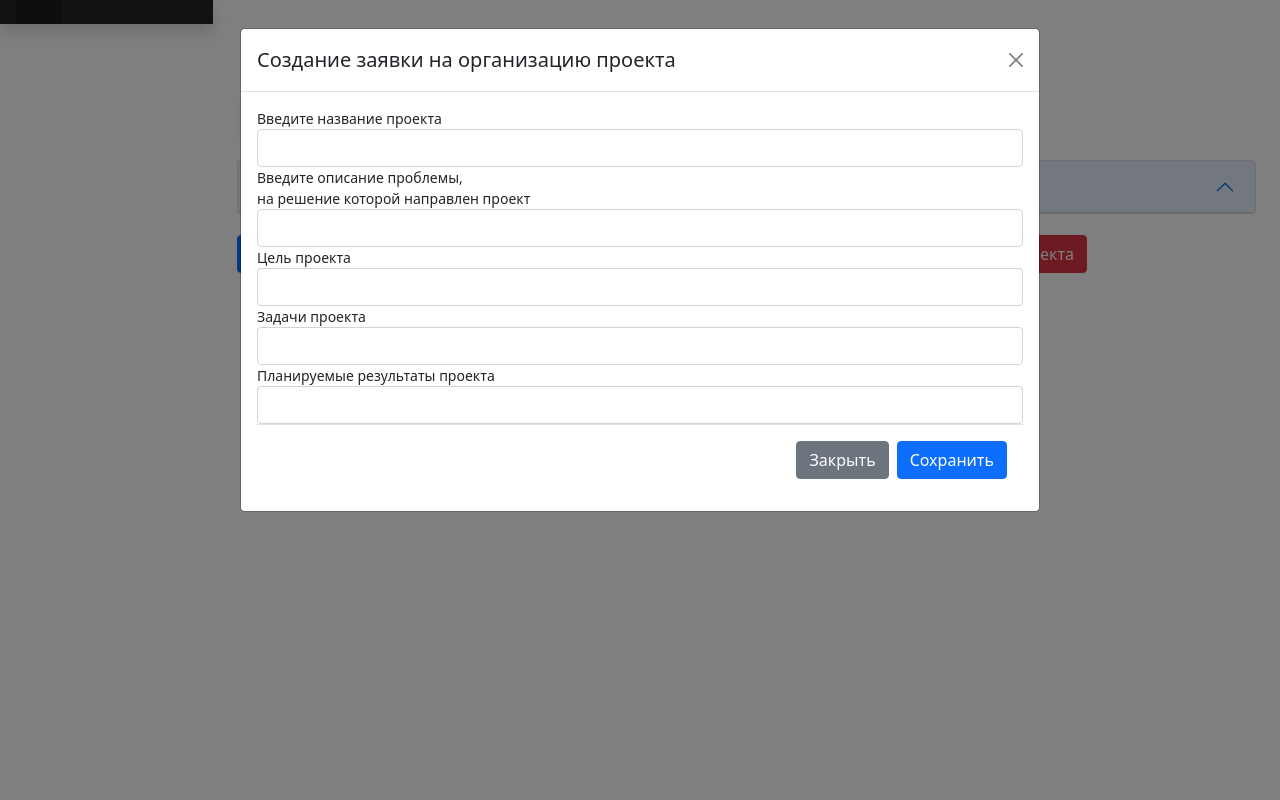
After one commit to Yurakuz-coder/projectsystem, a Flask app: page /admin/projects in a window 1280 px wide, after a click on "Создать заявку на организацию проекта". The commit adds this page. Run offline with Flask 3, Linux system fonts and the light colour scheme; parts of the project's set-up code (start-up, migrations or seed data) failed here and were passed over; some libraries are stand-ins or nearby versions.

Commit message:
fix: добавил некоторые фичи

```diff
--- a/routes.py
+++ b/routes.py
@@ -1785,34 +1785,30 @@ def iniciators_project():
             .join(PassportOfProjects)
             .join(StadiaOfProjects)
             .filter(PassportOfProjects.IDinitpr == idinitpr)
+            .order_by(PassportOfProjects.passportName)
         )
         projects = db_sessions.execute(select_projects).all()
         return render_template("iniciators_projects.html", projects=projects)
     if request.method == "POST":
         select = get_select()
         db_sessions = get_session()
-        idorg = session["user"][0]
-        fio_filters = request.form["fioFilter"]
-        pos_filters = request.form["posFilter"]
-        where_fio_filters = (
-            Initiatorsofprojects.FullName.ilike("%" + fio_filters + "%")
-            if fio_filters
+        idorg = idinitpr = session["user"][1]
+        project_filter = request.form["projectFilter"]
+        where_project_filter = (
+            PassportOfProjects.passportName.ilike("%" + project_filter + "%")
+            if project_filter
             else text("1=1")
         )
-        where_org_filters = (
-            Initiatorsofprojects.initprPositions.ilike("%" + pos_filters + "%")
-            if pos_filters
-            else text("1=1")
-        )
-        select_inicators = (
-            select(Initiatorsofprojects)
-            .filter(Initiatorsofprojects.IDorg == idorg)
-            .where(where_fio_filters)
-            .where(where_org_filters)
-            .order_by(Initiatorsofprojects.FullName)
-        )
-        inic = db_sessions.execute(select_inicators).all()
-        return render_template("resultTableInic.html", inic=inic)
+        select_projects = (
+            select(Projects, PassportOfProjects, StadiaOfProjects)
+            .join(PassportOfProjects)
+            .join(StadiaOfProjects)
+            .where(where_project_filter)
+            .filter(PassportOfProjects.IDinitpr == idinitpr)
+            .order_by(PassportOfProjects.passportName)
+        )
+        projects = db_sessions.execute(select_projects).all()
+        return render_template("resultAccordionProjects.html", projects=projects)
 
 
 @pages.route("/iniciators/addProject", methods=["POST"])
@@ -1833,9 +1829,9 @@ def iniciators_add_project():
         passportPurpose=purpose,
         passportTasks=tasks,
         passportResults=result,
-        passportPattern=1,
-        passportFull=2,
-        passportSigned=3,
+        passportPattern='',
+        passportFull='',
+        passportSigned='',
     )
     db_sessions.add(add_passport)
     db_sessions.flush()
@@ -1849,4 +1845,136 @@ def iniciators_add_project():
 
 @pages.route("/iniciators/modifyProject", methods=["POST"])
 def iniciators_modify_project():
-    pass
+    idprojects = request.form('modifyProject')
+    projectName = request.form["projectName"]
+    problem = request.form["problem"]
+    purpose = request.form["purpose"]
+    tasks = request.form["tasks"]
+    result = request.form["result"]
+    npr = (
+        db_sessions.query(PassportOfProjects)
+        .filter(PassportOfProjects.IDprojects == idprojects)
+        .first()
+    )
+
+    if str(projectName) != "":
+        npr.passportName = str(projectName)
+    if str(problem) != "":
+        npr.passportProblem = str(problem)
+    if str(purpose) != "":
+        npr.passportPurpose = str(purpose)
+    if str(tasks) != "":
+        npr.passportTasks = str(tasks)
+    if str(result) != "":
+        npr.passportResults = str(result)
+
+    db_sessions.commit()
+    return redirect("/iniciators/projects")
+
+
+@pages.route("/admin/projects", methods=["GET", "POST"])
+def admin_project():
+    if request.method == "GET":
+        select = get_select()
+        db_sessions = get_session()
+        select_projects = (
+            select(Projects, PassportOfProjects, StadiaOfProjects)
+            .join(PassportOfProjects)
+            .join(StadiaOfProjects)
+            .order_by(PassportOfProjects.passportName)
+        )
+        projects = db_sessions.execute(select_projects).all()
+        return render_template("projects.html", projects=projects)
+    if request.method == "POST":
+        select = get_select()
+        db_sessions = get_session()
+        project_filter = request.form["projectFilter"]
+        where_project_filter = (
+            PassportOfProjects.passportName.ilike("%" + project_filter + "%")
+            if project_filter
+            else text("1=1")
+        )
+        select_projects = (
+            select(Projects, PassportOfProjects, StadiaOfProjects)
+            .join(PassportOfProjects)
+            .join(StadiaOfProjects)
+            .where(where_project_filter)
+            .order_by(PassportOfProjects.passportName)
+        )
+        projects = db_sessions.execute(select_projects).all()
+        return render_template("resultAccordionProjects.html", projects=projects)
+
+
+@pages.route("/admin/addProject", methods=["POST"])
+def admin_add_project():
+    db_sessions = get_session()
+    idinitpr = session["user"][1]
+    projectName = str(request.form["projectName"])
+    problem = str(request.form["problem"])
+    purpose = str(request.form["purpose"])
+    tasks = str(request.form["tasks"])
+    result = str(request.form["result"])
+
+    add_passport = PassportOfProjects(
+        IDinitpr=idinitpr,
+        passportName=projectName,
+        passportDate=datetime.now(),
+        passportProblem=problem,
+        passportPurpose=purpose,
+        passportTasks=tasks,
+        passportResults=result,
+        passportPattern='',
+        passportFull='',
+        passportSigned='',
+    )
+    db_sessions.add(add_passport)
+    db_sessions.flush()
+    idpassport = add_passport.IDpassport
+
+    add_project = Projects(IDpassport=idpassport, IDstadiaofpr=1)
+    db_sessions.add(add_project)
+    db_sessions.commit()
+    return redirect("/admin/projects")
+
+
+@pages.route("/admin/modifyProject", methods=["POST"])
+def admin_modify_project():
+    idprojects = request.form('modifyProject')
+    projectName = request.form["projectName"]
+    problem = request.form["problem"]
+    purpose = request.form["purpose"]
+    tasks = request.form["tasks"]
+    result = request.form["result"]
+    npr = (
+        db_sessions.query(PassportOfProjects)
+        .filter(PassportOfProjects.IDprojects == idprojects)
+        .first()
+    )
+
+    if str(projectName) != "":
+        npr.passportName = str(projectName)
+    if str(problem) != "":
+        npr.passportProblem = str(problem)
+    if str(purpose) != "":
+        npr.passportPurpose = str(purpose)
+    if str(tasks) != "":
+        npr.passportTasks = str(tasks)
+    if str(result) != "":
+        npr.passportResults = str(result)
+
+    db_sessions.commit()
+    return redirect("/admin/projects")
+
+@pages.route("/admin/deleteProject", methods=["POST"])  # удалить инициатора проектов
+def admin_delete_project():
+    idproject = int(request.form["deleteProject"])
+    db_sessions = get_session()
+    project = db_sessions.query(Projects).filter(
+        Projects.IDprojects == idproject
+    ).first()
+    db_sessions.query(Projects).filter(
+        Projects.IDprojects == idproject
+    ).delete()
+    db_sessions.query(PassportOfProjects).filter(PassportOfProjects.IDpassport == project.IDpassport).delete()
+    db_sessions.commit()
+    return redirect("/admin/projects")
--- /dev/null
+++ b/static/reg_projects.js
@@ -0,0 +1,27 @@
+function applyProjectFilters() {
+  const projectFilter = document.getElementById("projectFilter").value;
+  if (!projectFilter) {
+    return;
+  }
+  getDataProject(projectFilter);
+}
+
+function dropProjectFilter() {
+  getDataProject(null);
+}
+
+function getDataProject(projectFilter) {
+  $.ajax({
+    type: "POST",
+    url: "/iniciators/projects",
+    dataSrc: "data",
+    data: { projectFilter },
+    success: function (data) {
+      const accordion = document.getElementById("projectsAccordion");
+      accordion.innerHTML = data;
+    },
+    error: function (err) {
+      console.log(err);
+    },
+  });
+}
--- a/templates/base.html
+++ b/templates/base.html
@@ -65,6 +65,7 @@
     <script src="{{ url_for('static', filename='reg_cafedra.js') }}"></script>
     <script src="{{ url_for('static', filename='send_mail.js') }}"></script>
     <script src="{{ url_for('static', filename='reg_inic.js') }}"></script>
+    <script src="{{ url_for('static', filename='reg_projects.js') }}"></script>
     <!-- <script src="{{ url_for('static', filename='reg_group_members.js') }}"></script> -->
 </body>
 
--- /dev/null
+++ b/templates/projects.html
@@ -0,0 +1,168 @@
+{% extends "base.html" %}
+{% set active_page = "projects" %}
+{% block content %}
+<h1>Проекты</h1>
+<br />
+<div class="btn-group" role="group">
+    <a class="btn btn-light" data-bs-toggle="collapse" href="#collapseFilters" role="button" aria-expanded="false"
+        aria-controls="collapseFilters">
+        Добавить фильтры
+    </a>
+</div>
+<br />
+<div class="collapse" id="collapseFilters">
+    <br />
+    <input type="text" id="projectFilter" class="form-control" placeholder="Фильтр по названию проекта"
+        aria-label="projectFilter" aria-describedby="basic-addon1">
+    <br />
+    <div class="btn-group" role="group">
+        <button type="button" class="btn btn-secondary" id="buttonFilter" onClick="applyProjectFilters()">
+            Применить фильтры
+        </button>
+        <button type="button" class="btn btn-light" id="buttonDropFilter" onClick="dropProjectFilter()">
+            Сбросить фильтр
+        </button>
+    </div>
+</div>
+<br />
+<div class="accordion" id="projectsAccordion">
+    {% include "resultAccordionProjects.html" %}
+</div>
+<br>
+<div class="btn-group" role="group">
+    <button type="button" class="btn btn-primary" data-bs-toggle="modal" data-bs-target="#modalAdd">
+        Создать заявку на организацию проекта
+    </button>
+    <button type="button" class="btn btn-warning" data-bs-toggle="modal" data-bs-target="#modalModify">
+        Редактировать паспорт проекта
+    </button>
+    <button type="button" class="btn btn-danger" data-bs-toggle="modal" data-bs-target="#modalDelete">
+        Удалить паспорт проекта
+    </button>
+</div>
+
+<div class="modal fade" id="modalAdd" tabindex="-1" aria-labelledby="modalAddLabel" aria-hidden="true">
+    <div class="modal-dialog modal-lg">
+        <div class="modal-content">
+            <div class="modal-header">
+                <h5 class="modal-title" id="modalAddLabel">Создание заявки на организацию проекта</h5>
+                <button type="button" class="btn-close" data-bs-dismiss="modal" aria-label="Close"></button>
+            </div>
+            <div class="modal-body">
+                <form action="addProject" method="post">
+                    <div class="form-group">
+                        <label for="projectName" class="form-select-label">Введите название проекта</label>
+                        <input type="text" class="form-control" id="projectName" name="projectName" required>
+                    </div>
+                    <div class="form-group">
+                        <label for="problem" class="form-select-label">Введите описание проблемы, <br>на решение которой
+                            направлен проект</label>
+                        <input type="text" class="form-control" id="problem" name="problem" required>
+                    </div>
+                    <div class="form-group">
+                        <label for="purpose" class="form-select-label">Цель проекта</label>
+                        <input type="text" class="form-control" id="purpose" name="purpose" required>
+                    </div>
+                    <div class="form-group">
+                        <label for="tasks" class="form-select-label">Задачи проекта</label>
+                        <input type="text" class="form-control" id="tasks" name="tasks" required>
+                    </div>
+                    <div class="form-group">
+                        <label for="result" class="form-select-label">Планируемые результаты проекта</label>
+                        <input type="text" class="form-control" id="result" name="result" required>
+                    </div>
+                    <div class="modal-footer">
+                        <button type="button" class="btn btn-secondary" data-bs-dismiss="modal">Закрыть</button>
+                        <button type="submit" class="btn btn-primary">Сохранить</button>
+                    </div>
+                </form>
+            </div>
+        </div>
+    </div>
+</div>
+
+<div class="modal fade" id="modalModify" tabindex="-1" aria-labelledby="modalModifyLabel" aria-hidden="true">
+    <div class="modal-dialog modal-lg">
+        <div class="modal-content">
+            <div class="modal-header">
+                <h5 class="modal-title" id="modalModifyLabel">Редактировать паспорт проекта</h5>
+                <button type="button" class="btn-close" data-bs-dismiss="modal" aria-label="Close"></button>
+            </div>
+            <div class="modal-body">
+                <form action="modifyProject" method="post">
+                    <div class="form-group">
+                        <label for="modifyProject" class="form-select-label">Выберите проект</label>
+                        <select class="form-select" name="modifyProject" {% if projects==[] %} disabled {% endif %}>
+                            {% for el in projects %}
+                            <option value="{{ el.Projects.IDprojects }}"> {{ el.PassportOfProjects.passportName }}
+                            </option>
+                            {% endfor %}
+                            {% if projects == [] %}
+                            <option value="">Проекты не найдены</option>
+                            {% endif %}
+                        </select>
+                    </div>
+                    <div class="form-group">
+                        <label for="projectName" class="form-select-label">Введите название проекта</label>
+                        <input type="text" class="form-control" id="projectName" name="projectName">
+                    </div>
+                    <div class="form-group">
+                        <label for="problem" class="form-select-label">Введите описание проблемы, на решение которой
+                            направлен проект</label>
+                        <input type="text" class="form-control" id="problem" name="problem">
+                    </div>
+                    <div class="form-group">
+                        <label for="goal" class="form-select-label">Цель проекта</label>
+                        <input type="text" class="form-control" id="goal" name="goal">
+                    </div>
+                    <div class="form-group">
+                        <label for="tasks" class="form-select-label">Задачи проекта</label>
+                        <input type="text" class="form-control" id="tasks" name="tasks">
+                    </div>
+                    <div class="form-group">
+                        <label for="result" class="form-select-label">Планируемые результаты проекта</label>
+                        <input type="text" class="form-control" id="result" name="result">
+                    </div>
+                    <div class="modal-footer">
+                        <button type="button" class="btn btn-secondary" data-bs-dismiss="modal">Закрыть</button>
+                        <button type="submit" class="btn btn-primary" {% if contracts_order==[] %} disabled {% endif %}
+                            {% if projects==[] %} disabled {% endif %}>Сохранить</button>
+                    </div>
+                </form>
+            </div>
+        </div>
+    </div>
+</div>
+
+<div class="modal fade" id="modalDelete" tabindex="-1" aria-labelledby="modalDeleteLabel" aria-hidden="true">
+    <div class="modal-dialog modal-lg">
+        <div class="modal-content">
+            <div class="modal-header">
+                <h5 class="modal-title" id="modalDeleteLabel">Редактировать паспорт проекта</h5>
+                <button type="button" class="btn-close" data-bs-dismiss="modal" aria-label="Close"></button>
+            </div>
+            <div class="modal-body">
+                <form action="deleteProject" method="post">
+                    <div class="form-group">
+                        <label for="deleteProject" class="form-select-label">Выберите проект</label>
+                        <select class="form-select" name="deleteProject" {% if projects==[] %} disabled {% endif %}>
+                            {% for el in projects %}
+                            <option value="{{ el.Projects.IDprojects }}"> {{ el.PassportOfProjects.passportName }}
+                            </option>
+                            {% endfor %}
+                            {% if projects == [] %}
+                            <option value="">Проекты не найдены</option>
+                            {% endif %}
+                        </select>
+                    </div>
+                    <div class="modal-footer">
+                        <button type="button" class="btn btn-secondary" data-bs-dismiss="modal">Закрыть</button>
+                        <button type="submit" class="btn btn-danger" {% if contracts_order==[] %} disabled {% endif %}
+                            {% if projects==[] %} disabled {% endif %}>Удалить</button>
+                    </div>
+                </form>
+            </div>
+        </div>
+    </div>
+</div>
+{% endblock content %}
```
Also changed, not shown: templates/navbar_admin.html (+12 -0 lines).
